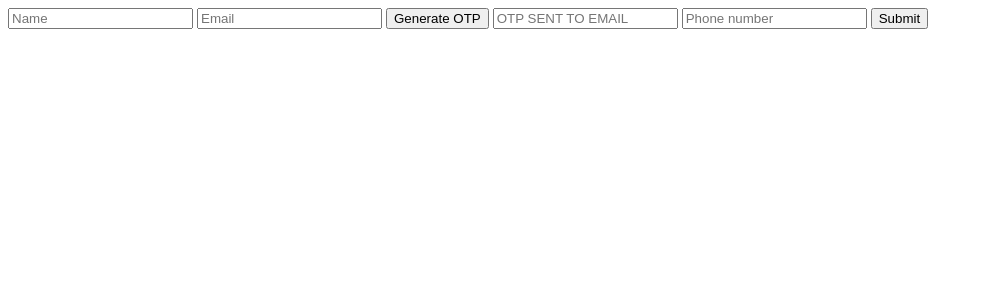
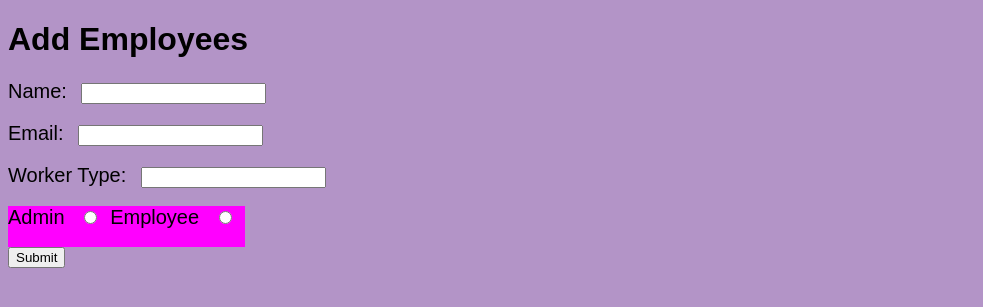
Before and after one commit to computer-collab/Flask, a Flask app: template templates/admin/add_employees.html in a window 1280 px wide. Shown: the top 307 px of the page, without its empty margins (0-983 px from the left). Run offline with Flask 3, Linux system fonts and the light colour scheme; the template is opened without the code that fills it, so the values that code supplies are empty.

Commit message:
workSaves

```diff
--- a/admin.py
+++ b/admin.py
@@ -6,7 +6,8 @@ import json,os
 
 #HANDMADE
 from modules import HashGen,GenerateOTP,VerifyCredentials,CheckCooldown, SetCooldown , HashGen
-from models.models import db, register
+from Models import db, register
+from routes.profiles import profiles_bp
 
 
 
@@ -226,6 +227,8 @@ def successs():
 @admin.route("/ping",methods=['POST',"GET"])
 def ping():
    return jsonify(ping="success")
+#_____________________REGISTER BLUEPRINT___________________________
+admin.register_blueprint(profiles_bp)
 #_____________________ ADMIN RUNNNNING ______________________
 if __name__ == "__main__":
     admin.run(port=2222,debug=True,host='0.0.0.0')
--- /dev/null
+++ b/models/__init__.py
@@ -0,0 +1 @@
+from Models.models import *
--- a/models/models.py
+++ b/models/models.py
@@ -23,6 +23,7 @@ class RegisteringAdmins(db.Model):
 class Employees(db.Model):
   __bind_key__ = "employees"
   __tablename__ = "Employees"
+  profile_pic = db.Column(db.String(2000),nullable=False)
   name = db.Column(db.String(200),nullable=False)
   phone_number = db.Column(db.String(10),primary_key=True)
   email_address = db.Column(db.String(2000),nullable=False)
--- /dev/null
+++ b/static/css/admin/employees/add_employees.css
@@ -0,0 +1,32 @@
+html{
+    background-color: #b394c7;
+    font-family: Arial, sans-serif;
+}
+input[type="radio"]{
+    border: 10px solid black;
+}
+label{
+    font-size: 20px;
+    margin-right: 10px;
+    background-color: salmon colored solid 2px;
+}
+.radio-group{
+    /* display: flex-box; */
+    /* flex-direction: row; */
+    /* align-items: center; */
+    background-color: magenta;
+    width: fit-content;
+}
+#radio-container{
+
+    display: flex;           /* Correct flex display */
+    flex-direction: row;     /* Arrange items in a row */
+    /* align-items: center;     Vertically center items */
+    background-color: magenta;
+    width: fit-content;      /* Container shrinks to fit content */
+    gap: 10px;
+}
+.SelectedRadio{
+    background-color: cyan;
+    border: 10px solid brown;
+}
--- /dev/null
+++ b/static/js/admin/employees/add_employees.js
@@ -0,0 +1,12 @@
+RADIO = document.querySelectorAll(".radio-label");
+let selectedRADIO;
+
+document.getElementsByName("message").textContent = "window loaded";
+RADIO.forEach((radio) => {
+    radio.addEventListener("click", () => {
+        if (selectedRADIO) {
+            radio.forEach((r) => {
+                r.classList.remove("selected");
+            });
+            document.getElementById("message").textContent = "";
+        }
--- a/templates/admin/add_employees.html
+++ b/templates/admin/add_employees.html
@@ -2,61 +2,34 @@
 <html lang="en">
 <head>
     <meta charset="UTF-8">
+    <meta http-equiv="X-UA-Compatible" content="IE=edge">
     <meta name="viewport" content="width=device-width, initial-scale=1.0">
     <title>Add Employees</title>
-</head>
+    </head>
+    <link rel = "stylesheet" href = "{{ url_for('static', filename='css/admin/employees/add_employees.css') }}">
 <body>
-    <form id = "addEmployees">
-        <input placeholder="Name" required type = "text" id="Name">
-        <input placeholder="Email" required type = "email"  required id="Email" >
-        <button type="button" onclick = "GenerateOTP()">Generate OTP</button>
-        <input placeholder = "OTP SENT TO EMAIL" id="OTP" required maxlenght="6">
-        <input placeholder = "Phone number" id="PhoneNumber" type="tel" maxlength="10" required>
-        <button id="SubmitBtn" onclick="SubmitForm()" type="submit">Submit</button>
-    </form><script>
-        const phonenumber = document.getElementById('PhoneNumber');
-        const name = document.getElementById('Name');
-        const otp = document.getElementById('OTP');
-        const email = document.getElementById('Email');
+    <h1>Add Employees</h1>
+    <form>
+        <label for = "NameBox">Name:</label>
+        <input type = "text" id = "NameBox" name = "NameBox"><br><br>
+        <label for = "EmailBox">Email:</label>
+        <input type = "text" id = "EmailBox" name = "EmailBox"><br><br>
+        <label for = "WorkerTypeBox">Worker Type:</label>
+        <input type = "text" id = "WorkerTypeBox" name = "WorkerTypeBox"><br><br>
+        <div id="radio-container"><div class="radio-group">
+        <label class="radio-label" for= "AdminRadio">Admin</label>
+        <input type = "radio" class="radio-label" id = "AdminRadio" name = "WorkerType" value = "Admin">
+    </DIV>
+        <div class="radio-group">
+        <label for= "EmployeeRadio" class="radio-label">Employee</label>
 
+        <input type = "radio" id = "EmployeeRadio" class="radio-label" name = "WorkerType" value = "Employee"><br><br>
+        </div>
+        <script src="{{ url_for('static', filename='js/admin/employees/add_employees.js') }}"></script>
 
-        function GenerateOTP(){
+        <div id="message"></div>
 
-            const genotp = {
-                name : name.value,
-                email : email.value,
-                request_type : "Generate otp"
-            } ;
-            alert(JSON.stringify(genotp))
-            fetch('/')
-
-
-        }
-        document.getElementById('SubmitBtn').addEventListener('click', e =>{
-            const employee = {
-                name : name.value,
-                email : email.value,
-                phone_no : phonenumber.value,
-                request_type : "Submit Employee",
-                otp : otp.value
-            }
-            fetch('/addemployees', {
-                method : "POST",
-                headers : {
-                    "content-type" : "application/json"
-                }, body : JSON.stringify(employee)
-            }
-            ).then (res => res.json()).then (submit => {
-                alert(submit.EmployeeStatus, submit.message)
-                if (submit.EmployeeStatus=="success"){
-                    window.location.href = '/home'
-
-                } else if (submit.EmployeeStatus=="failed"){
-                    alert(submit.message)
-                }
-            })
-        })
-
-    </script>
+        </div>
+        <input type = "submit" value = "Submit">
 </body>
 </html>
```
Also changed, not shown: root.py (added, +15 -0 lines), routes/profiles.py (added, +34 -0 lines), 1 other file.
